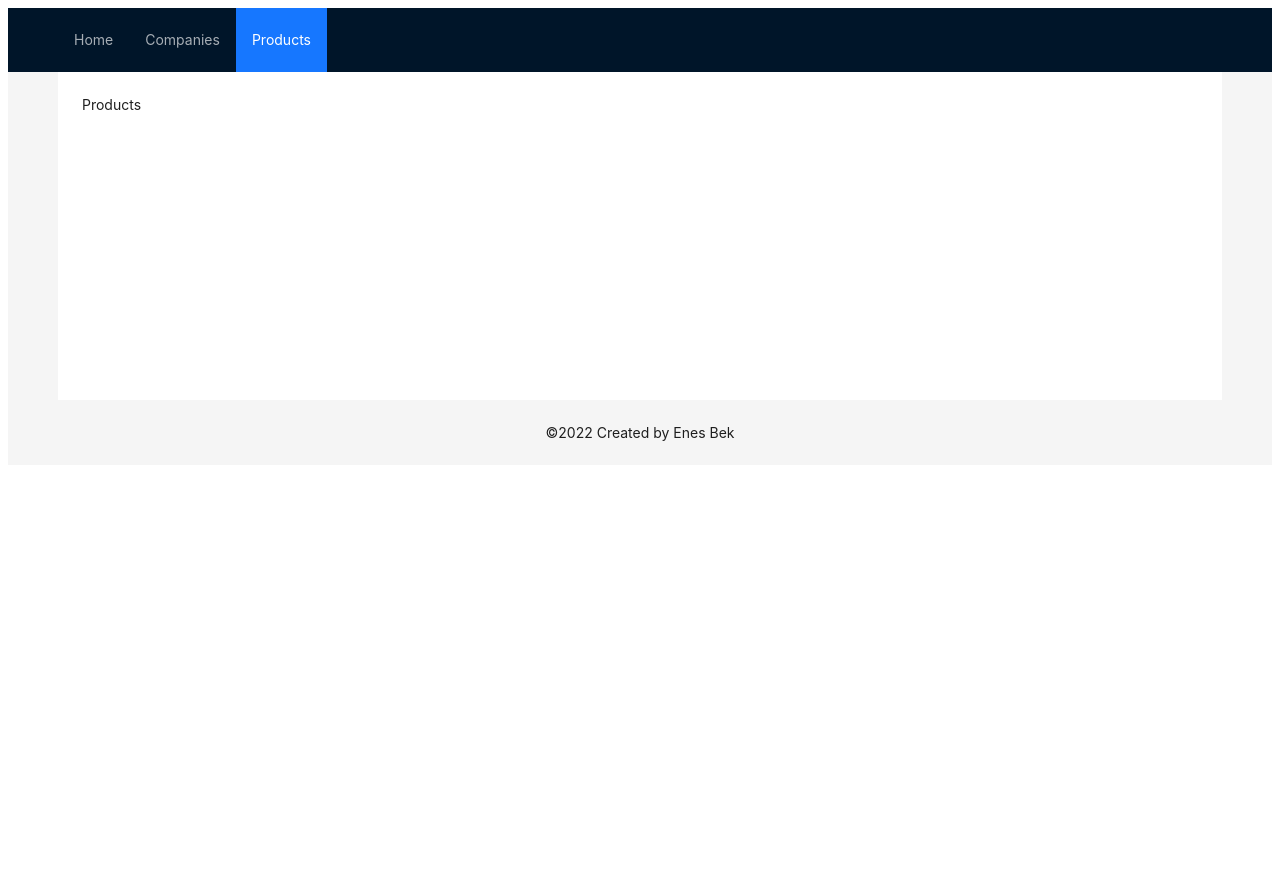
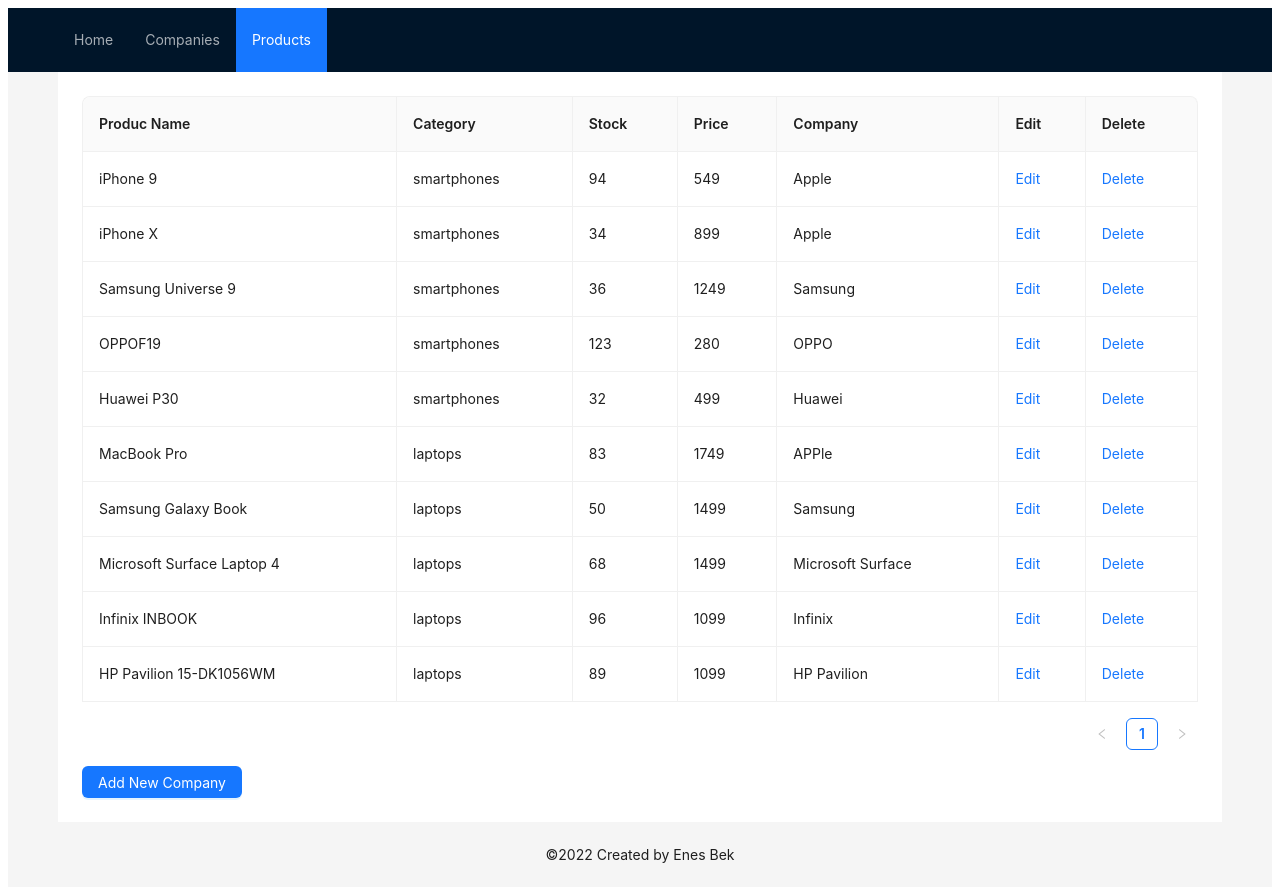
Before and after one commit to enesbek/react-antd, a React (Create React App) app: page /products in a window 1280 px wide. Before the commit the page ends 800 px from the top, so only its background shows below. Built offline with nearby package versions, Linux system fonts and the light colour scheme.

Commit message:
feat: product table page and features add

```diff
--- a/src/App.tsx
+++ b/src/App.tsx
@@ -2,7 +2,7 @@
 import { Login } from "./components/Login";
 import { Register } from "./components/Register";
 import { Home } from "./components/home/Home";
-import { Products } from "./components/Products";
+import { Products } from "./components/products/Products";
 import { Companies } from "./components/companies/Companies";
 
 function App() {
--- a/src/companyData.json
+++ b/src/companyData.json
@@ -1,66 +1,66 @@
 [
   {
     "Id": 1,
-    "Company_Name": "Flashpoint",
+    "Company_Name": "Apple",
     "Legal_Number": "0003726932",
-    "Country": "China",
-    "User": "9924",
-    "Website": "www.Flashpoint.com"
+    "Country": "USA",
+    "User": "1239924",
+    "Website": "www.apple.com"
   },
   {
     "Id": 2,
-    "Company_Name": "Rhyzio",
+    "Company_Name": "Samsung",
     "Legal_Number": "5912892565",
-    "Country": "Colombia",
-    "User": "5753",
-    "Website": "www.Rhyzio.com"
+    "Country": "South Korea",
+    "User": "5123753",
+    "Website": "www.samsung.com"
   },
   {
     "Id": 3,
-    "Company_Name": "Fanoodle",
+    "Company_Name": "OPPO",
     "Legal_Number": "7465614910",
-    "Country": "Colombia",
-    "User": "368",
-    "Website": "www.Fanoodle.com"
+    "Country": "China",
+    "User": "36238",
+    "Website": "www.oppo.com"
   },
   {
     "Id": 4,
-    "Company_Name": "Digitube",
+    "Company_Name": "Huawei",
     "Legal_Number": "7705336766",
-    "Country": "Indonesia",
-    "User": "54051",
-    "Website": "www.Digitube.com"
+    "Country": "China",
+    "User": "5405321",
+    "Website": "www.huawei.com"
   },
   {
     "Id": 5,
-    "Company_Name": "Bluejam",
+    "Company_Name": "Microsoft Surface",
     "Legal_Number": "4772274766",
-    "Country": "Czech Republic",
-    "User": "7916",
-    "Website": "www.Bluejam.com"
+    "Country": "USA",
+    "User": "7912316",
+    "Website": "www.microsoft.com"
   },
   {
     "Id": 6,
-    "Company_Name": "Chatterbridge",
+    "Company_Name": "Infinix",
     "Legal_Number": "3637674491",
-    "Country": "Sweden",
-    "User": "05866",
-    "Website": "www.Chatterbridge.com"
+    "Country": "Hong Kong",
+    "User": "5866",
+    "Website": "www.infinix.com"
   },
   {
     "Id": 7,
-    "Company_Name": "Fiveclub",
+    "Company_Name": "HP Pavilion",
     "Legal_Number": "0524644918",
-    "Country": "China",
+    "Country": "USA",
     "User": "81695",
-    "Website": "www.Fiveclub.com"
+    "Website": "www.hppavilion.com"
   },
   {
     "Id": 8,
     "Company_Name": "Geba",
     "Legal_Number": "6561889088",
     "Country": "Vietnam",
-    "User": "25",
+    "User": "123",
     "Website": "www.Geba.com"
   },
   {
@@ -68,7 +68,7 @@
     "Company_Name": "Eadel",
     "Legal_Number": "0497735172",
     "Country": "Czech Republic",
-    "User": "0",
+    "User": "452",
     "Website": "www.Eadel.com"
   },
   {
--- /dev/null
+++ b/src/components/products/ProductTables.tsx
@@ -0,0 +1,252 @@
+import React, { useEffect, useState } from "react";
+import {
+  Button,
+  Form,
+  Input,
+  InputNumber,
+  Popconfirm,
+  Table,
+  Typography,
+} from "antd";
+import ProductsData from "../../productData.json";
+
+interface Product {
+  Id: number;
+  Product_Name: string;
+  Category: string;
+  Stock: number;
+  Price: number;
+  Company: string;
+}
+
+const productData: Product[] = ProductsData;
+
+interface EditableCellProps extends React.HTMLAttributes<HTMLElement> {
+  editing: boolean;
+  dataIndex: string;
+  title: any;
+  inputType: "number" | "text";
+  record: Product;
+  index: number;
+  children: React.ReactNode;
+}
+
+const EditableCell: React.FC<EditableCellProps> = ({
+  editing,
+  dataIndex,
+  title,
+  inputType,
+  record,
+  index,
+  children,
+  ...restProps
+}) => {
+  const inputNode = inputType === "number" ? <InputNumber /> : <Input />;
+
+  return (
+    <td {...restProps}>
+      {editing ? (
+        <Form.Item
+          name={dataIndex}
+          style={{ margin: 0 }}
+          rules={[
+            {
+              required: true,
+              message: `Please Input ${title}!`,
+            },
+          ]}
+        >
+          {inputNode}
+        </Form.Item>
+      ) : (
+        children
+      )}
+    </td>
+  );
+};
+
+const ProductTables: React.FC = () => {
+  const [form] = Form.useForm();
+  const [data, setData] = useState(productData);
+  const [editingKey, setEditingKey] = useState(0);
+  const [deletingKey, setDeletingKey] = useState(0);
+
+  useEffect(() => {}, [data]);
+
+  const isEditing = (record: Product) => record.Id === editingKey;
+  const isDeleting = (record: Product) => record.Id === deletingKey;
+
+  const edit = (record: Partial<Product> & { Id: number }) => {
+    form.setFieldsValue({
+      Company_Name: "",
+      Legal_Number: "",
+      Country: "",
+      User: "",
+      Website: "",
+      ...record,
+    });
+    setEditingKey(record.Id);
+  };
+
+  const deleteItem = (record: Partial<Product> & { Id: number }) => {
+    setDeletingKey(record.Id);
+  };
+
+  const cancel = () => {
+    setEditingKey(0);
+  };
+
+  const deleteConfirm = () => {
+    var deletingIndex = 0;
+    const newData = [...data];
+
+    newData.forEach((company, index) => {
+      if (company.Id === deletingKey) deletingIndex = index;
+    });
+
+    newData.splice(deletingIndex, 1);
+    ProductsData.splice(deletingIndex, 1);
+
+    setData(newData);
+    setDeletingKey(0);
+  };
+
+  const save = async (key: React.Key) => {
+    const row = (await form.validateFields()) as Product;
+
+    const newData = [...data];
+    const index = newData.findIndex((item) => key === item.Id);
+    const item = newData[index];
+
+    newData.splice(index, 1, {
+      ...item,
+      ...row,
+    });
+
+    ProductsData[index] = newData[index];
+
+    setData(newData);
+    setEditingKey(0);
+  };
+
+  const addNewCompany = () => {
+    const newData = [...data];
+    const lastId = ProductsData[ProductsData.length - 1].Id + 1;
+    newData.push({ Id: lastId, ...{} } as Product);
+    setData(newData);
+  };
+
+  const columns = [
+    {
+      title: "Produc Name",
+      dataIndex: "Product_Name",
+      editable: true,
+    },
+    {
+      title: "Category",
+      dataIndex: "Category",
+      editable: true,
+    },
+    {
+      title: "Stock",
+      dataIndex: "Stock",
+      editable: true,
+    },
+    {
+      title: "Price",
+      dataIndex: "Price",
+      editable: true,
+    },
+    {
+      title: "Company",
+      dataIndex: "Company",
+      editable: true,
+    },
+    {
+      title: "Edit",
+      render: (_: any, record: Product) => {
+        const editable = isEditing(record);
+        return editable ? (
+          <span>
+            <Typography.Link
+              onClick={() => save(record.Id)}
+              style={{ marginRight: 8 }}
+            >
+              Save
+            </Typography.Link>
+            <Popconfirm title="Sure to cancel?" onConfirm={cancel}>
+              <a>Cancel</a>
+            </Popconfirm>
+          </span>
+        ) : (
+          <Typography.Link
+            disabled={editingKey !== 0}
+            onClick={() => edit(record)}
+          >
+            Edit
+          </Typography.Link>
+        );
+      },
+    },
+    {
+      title: "Delete",
+      render: (_: any, record: Product) => {
+        const editable = isDeleting(record);
+        return editable ? (
+          <span>
+            <Popconfirm title="Sure to delete?" onConfirm={deleteConfirm}>
+              <a style={{ color: "red" }}>Delete</a>
+            </Popconfirm>
+          </span>
+        ) : (
+          <Typography.Link
+            disabled={deletingKey !== 0}
+            onClick={() => deleteItem(record)}
+          >
+            Delete
+          </Typography.Link>
+        );
+      },
+    },
+  ];
+
+  const mergedColumns = columns.map((col) => {
+    if (!col.editable) {
+      return col;
+    }
+    return {
+      ...col,
+      onCell: (record: Product) => ({
+        record,
+        inputType: col.dataIndex === "age" ? "number" : "text",
+        dataIndex: col.dataIndex,
+        title: col.title,
+        editing: isEditing(record),
+      }),
+    };
+  });
+
+  return (
+    <Form form={form} component={false}>
+      <Table
+        components={{
+          body: {
+            cell: EditableCell,
+          },
+        }}
+        bordered
+        dataSource={data}
+        columns={mergedColumns}
+        rowClassName="editable-row"
+        pagination={{
+          onChange: cancel,
+        }}
+      />
+      <Button type="primary" onClick={addNewCompany}>
+        Add New Company
+      </Button>
+    </Form>
+  );
+};
+
+export default ProductTables;
--- a/src/components/Products.tsx
+++ b/src/components/products/Products.tsx
@@ -1,10 +1,7 @@
-import React from "react";
 import type { MenuProps } from "antd";
-import { Layout, Menu, theme, Divider } from "antd";
-import { CompanyTable } from "./home/CompanyTable";
-import { LastAddedCompanies } from "./home/LastAddedCompanies";
-import { Statistics } from "./home/Statistics";
+import { Layout, Menu, theme } from "antd";
 import { useNavigate } from "react-router-dom";
+import ProductTables from "./ProductTables";
 
 const { Header, Content, Footer } = Layout;
 
@@ -42,7 +39,7 @@
       <Content style={{ padding: "0 50px" }}>
         <Layout style={{ padding: "24px 0", background: colorBgContainer }}>
           <Content style={{ padding: "0 24px", minHeight: 280 }}>
-            Products
+            <ProductTables />
           </Content>
         </Layout>
       </Content>
--- /dev/null
+++ b/src/productData.json
@@ -0,0 +1,82 @@
+[
+  {
+    "Id": 1,
+    "Product_Name": "iPhone 9",
+    "Price": 549,
+    "Stock": 94,
+    "Company": "Apple",
+    "Category": "smartphones"
+  },
+  {
+    "Id": 2,
+    "Product_Name": "iPhone X",
+    "Price": 899,
+    "Stock": 34,
+    "Company": "Apple",
+    "Category": "smartphones"
+  },
+  {
+    "Id": 3,
+    "Product_Name": "Samsung Universe 9",
+    "Price": 1249,
+    "Stock": 36,
+    "Company": "Samsung",
+    "Category": "smartphones"
+  },
+  {
+    "Id": 4,
+    "Product_Name": "OPPOF19",
+    "Price": 280,
+    "Stock": 123,
+    "Company": "OPPO",
+    "Category": "smartphones"
+  },
+  {
+    "Id": 5,
+    "Product_Name": "Huawei P30",
+    "Price": 499,
+    "Stock": 32,
+    "Company": "Huawei",
+    "Category": "smartphones"
+  },
+  {
+    "Id": 6,
+    "Product_Name": "MacBook Pro",
+    "Price": 1749,
+    "Stock": 83,
+    "Company": "APPle",
+    "Category": "laptops"
+  },
+  {
+    "Id": 7,
+    "Product_Name": "Samsung Galaxy Book",
+    "Price": 1499,
+    "Stock": 50,
+    "Company": "Samsung",
+    "Category": "laptops"
+  },
+  {
+    "Id": 8,
+    "Product_Name": "Microsoft Surface Laptop 4",
+    "Price": 1499,
+    "Stock": 68,
+    "Company": "Microsoft Surface",
+    "Category": "laptops"
+  },
+  {
+    "Id": 9,
+    "Product_Name": "Infinix INBOOK",
+    "Price": 1099,
+    "Stock": 96,
+    "Company": "Infinix",
+    "Category": "laptops"
+  },
+  {
+    "Id": 10,
+    "Product_Name": "HP Pavilion 15-DK1056WM",
+    "Price": 1099,
+    "Stock": 89,
+    "Company": "HP Pavilion",
+    "Category": "laptops"
+  }
+]
```
